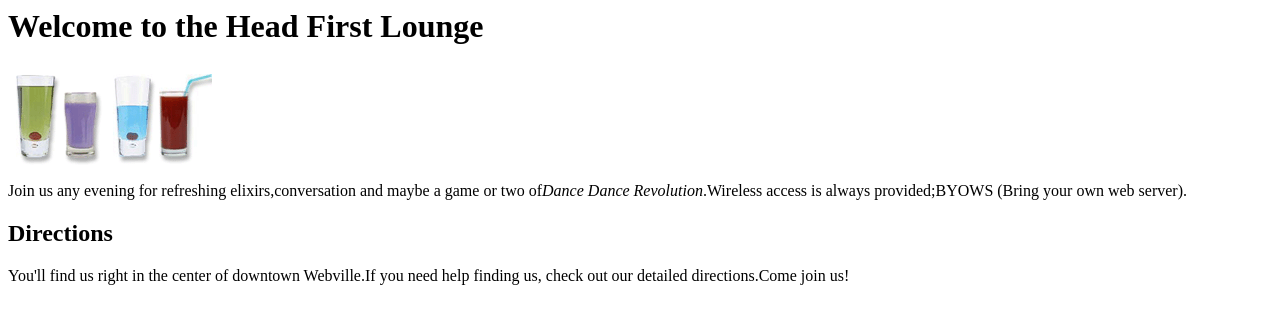
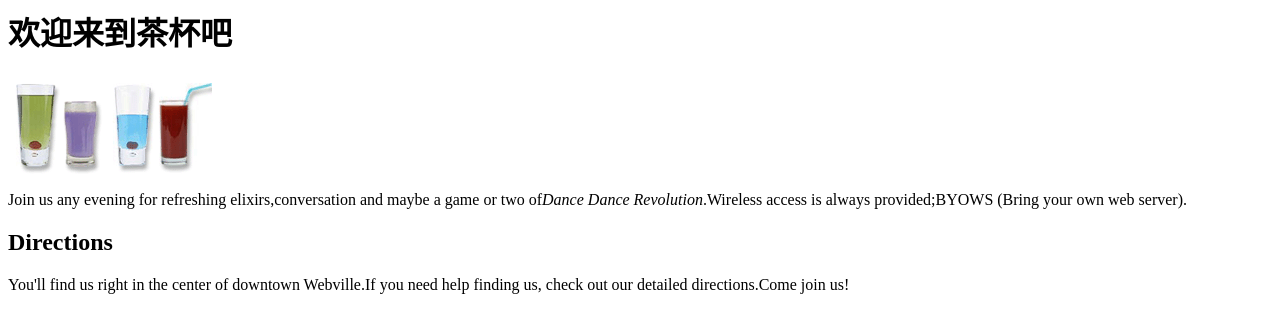
Before and after one commit to ciallo-0v0/homework, a plain HTML site: page 03/index.html in a window 1280 px wide. Drawn offline with Linux system fonts and the light colour scheme.

Commit message:
汉化标题

```diff
--- a/03/index.html
+++ b/03/index.html
@@ -4,7 +4,7 @@
   </head>
 
   <body>
-    <h1>Welcome to the Head First Lounge</h1>
+    <h1>欢迎来到茶杯吧</h1>
     <img src="drinks.gif">
     <p>
       Join us any evening for refreshing elixirs,conversation and maybe a game or two of<em>Dance Dance Revolution</em>.Wireless access is always provided;BYOWS (Bring your own web server).
```
